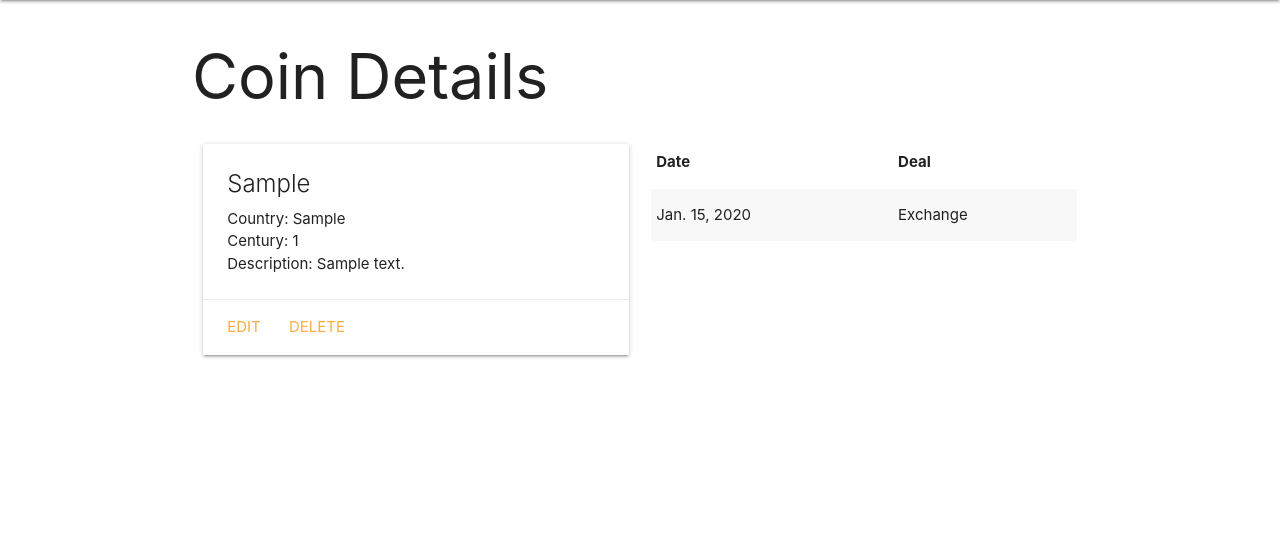
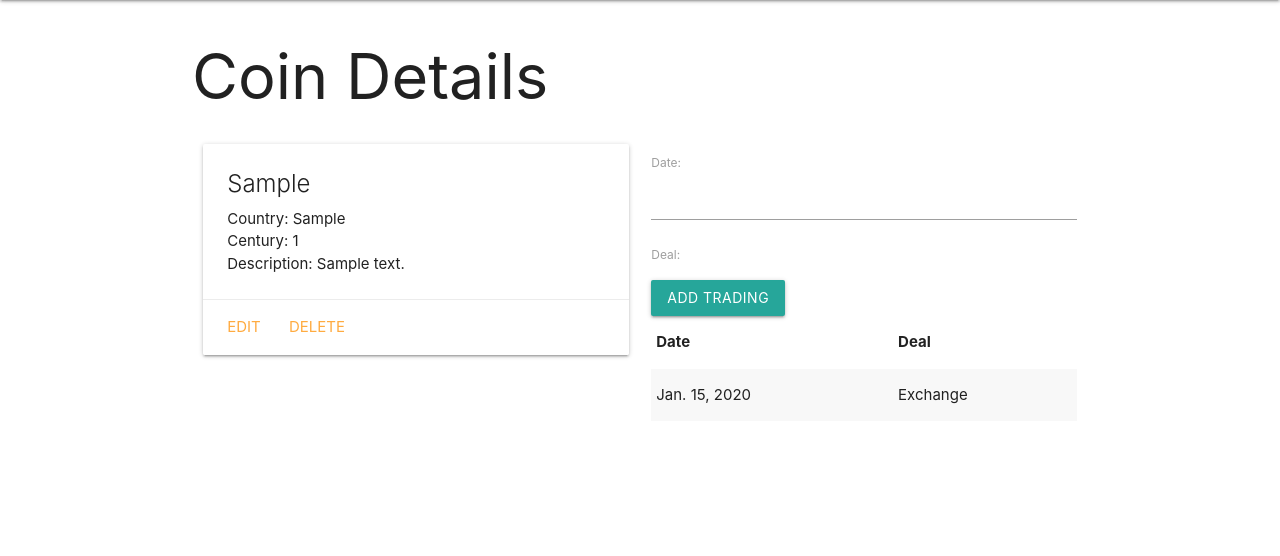
Before and after one commit to aleksyara/coinscollector, a Django app: page /coins/1/ in a window 1280 px wide. Shown: the part 64-620 px from the top of the page. Run offline with Django 3.2, Linux system fonts and the light colour scheme; tables that the repository leaves empty hold one stand-in row (values such as "Sample post").

Commit message:
implement Displaying Trading ingForm

```diff
--- /dev/null
+++ b/main_app/forms.py
@@ -0,0 +1,7 @@
+from django.forms import ModelForm
+from .models import Trading
+
+class TradingForm(ModelForm):
+  class Meta:
+    model = Trading
+    fields = ['date', 'deal']
--- a/main_app/templates/coins/detail.html
+++ b/main_app/templates/coins/detail.html
@@ -21,6 +21,13 @@
   </div>
 
   <div class="col s6">
+      <!-- displaying new TraidingForm -->
+      <form method="post">
+        {% csrf_token %}
+        {{ trading_form.as_p }}
+        <input type="submit" class="btn" value="Add Trading">
+      </form>
+
     <table class="striped">
       <thead>
         <tr><th>Date</th><th>Deal</th></tr>
--- a/main_app/views.py
+++ b/main_app/views.py
@@ -1,5 +1,6 @@
 from django.shortcuts import render
 from .models import Coin #require MODEL additng this line
+from .forms import TradingForm
 
 from django.views.generic.edit import CreateView, UpdateView, DeleteView
 
@@ -27,7 +28,11 @@
   #find the coin that has the id of coin_id
   # it's better use Cat.objects.get rather then .filter
   coin = Coin.objects.get(id=coin_id)
-  return render(request, 'coins/detail.html', {'coin': coin}) #{'coin': coin} - this is what we want to inject to Cats above
+
+  trading_form = TradingForm()
+  return render(request, 'coins/detail.html', {
+    'coin': coin, 'trading_form': trading_form
+    })
 
 class CoinUpdate(UpdateView):
   model = Coin
```
